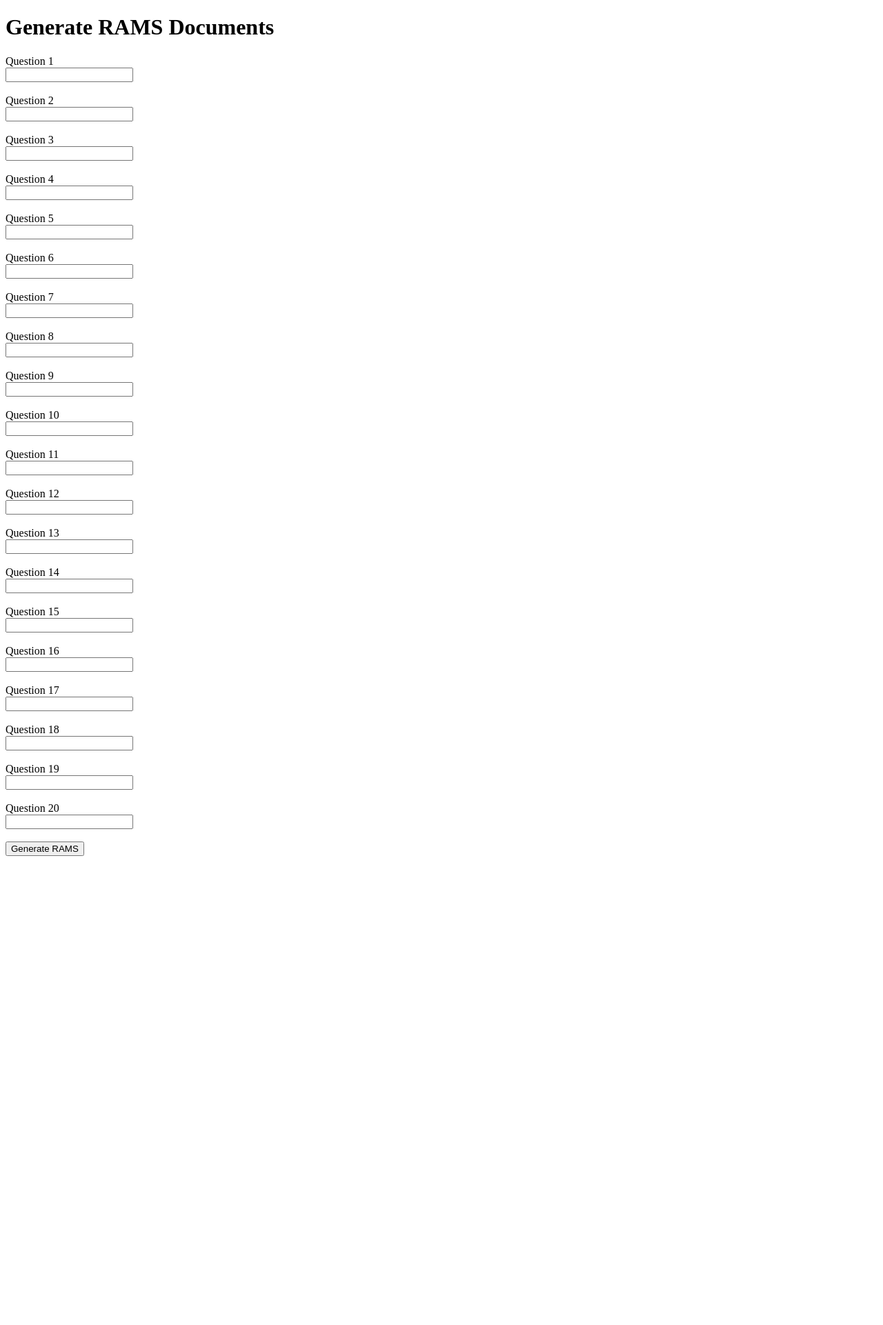
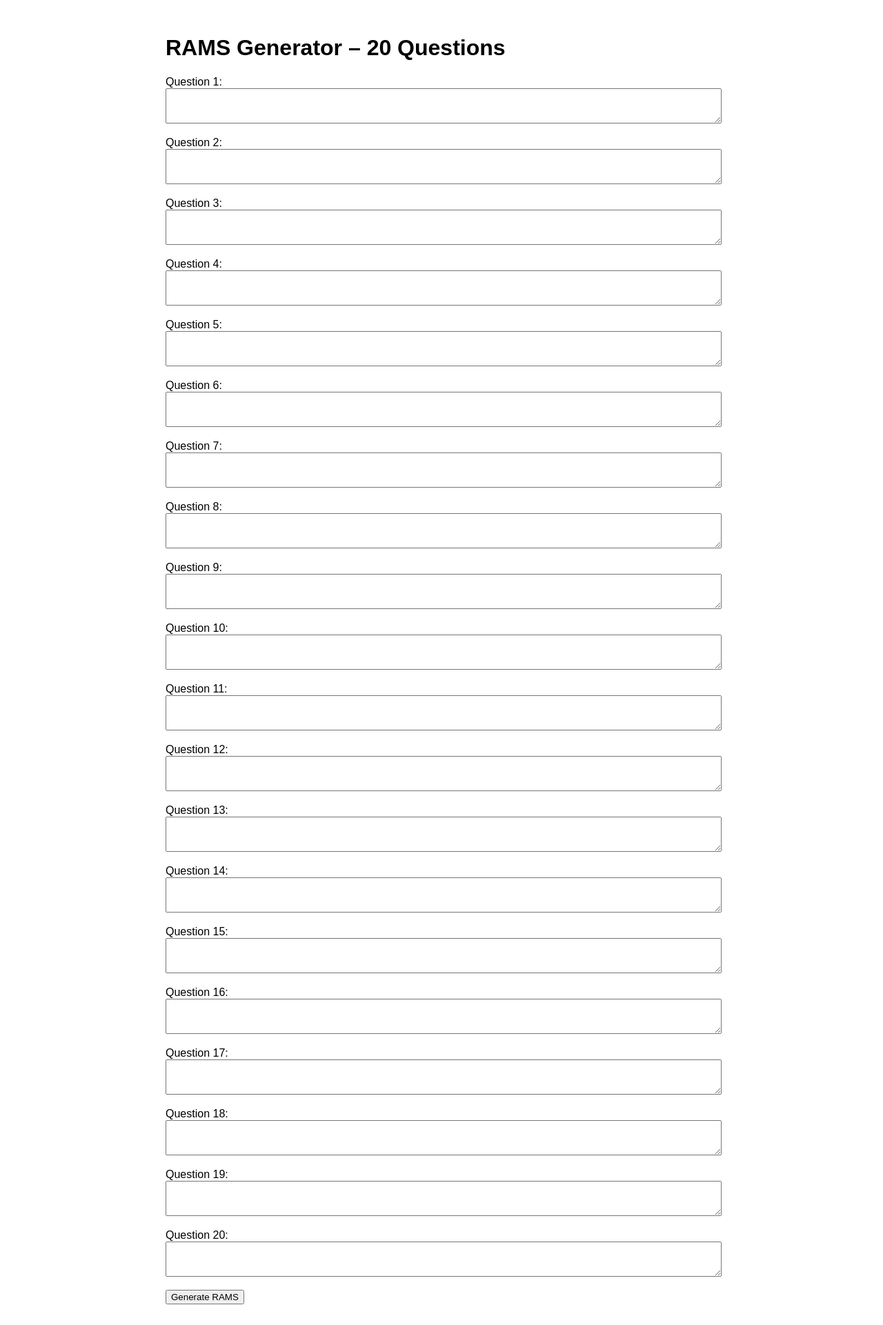
Before and after one commit to JonJacksonGPT/RAMS-Generator, a Flask app: page / in a window 1280 px wide. Shown: the whole page at 69% size. Before the commit the page ends 1241 px from the top, so only its background shows below. Run offline with Flask 3, Linux system fonts and the light colour scheme.

Commit message:
Update form.html

```diff
--- a/templates/form.html
+++ b/templates/form.html
@@ -1,14 +1,28 @@
 <!DOCTYPE html>
 <html>
-<head><title>RAMS Generator</title></head>
+<head>
+    <title>RAMS Generator</title>
+    <style>
+        body {
+            font-family: Arial, sans-serif;
+            padding: 30px;
+            max-width: 800px;
+            margin: auto;
+        }
+        textarea {
+            width: 100%;
+            margin-bottom: 15px;
+        }
+    </style>
+</head>
 <body>
-<h1>Generate RAMS Documents</h1>
-<form method="POST" action="/generate">
-  {% for i in range(1, 21) %}
-    <label>Question {{ i }}</label><br>
-    <input type="text" name="q{{ i }}" required><br><br>
-  {% endfor %}
-  <button type="submit">Generate RAMS</button>
-</form>
+    <h1>RAMS Generator – 20 Questions</h1>
+    <form method="POST" action="/generate">
+        {% for i in range(1, 21) %}
+            <label for="q{{ i }}">Question {{ i }}:</label><br>
+            <textarea name="q{{ i }}" rows="3" required></textarea><br>
+        {% endfor %}
+        <button type="submit">Generate RAMS</button>
+    </form>
 </body>
 </html>
```
